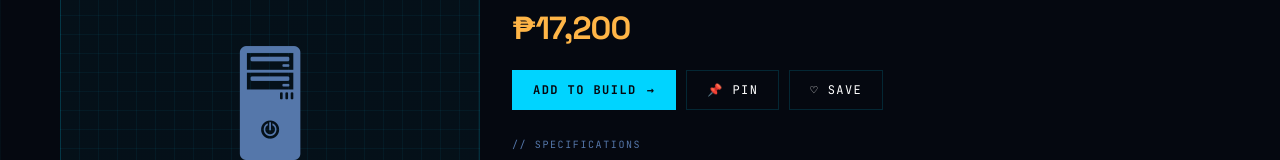
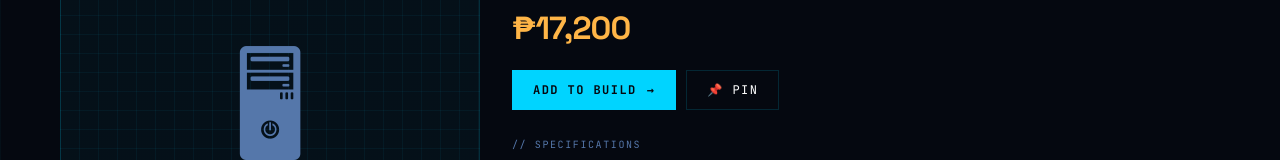
Before and after one commit to Georgebruh/ByteMePC.io, a Vue app: page /parts/cpu-13600k in a window 1280 px wide. Shown: the part 224-384 px from the top of the page. Built offline with nearby package versions, Linux system fonts and the light colour scheme.

Commit message:
Remove unnecessary button in product detail screen

```diff
--- a/src/views/parts/PartDetailView.vue
+++ b/src/views/parts/PartDetailView.vue
@@ -104,7 +104,6 @@ const classTag = computed(() => {
         <div class="detail-actions">
           <RouterLink to="/builder" class="t-btn primary">Add to Build <span class="arrow">→</span></RouterLink>
           <button class="t-btn">📌 Pin</button>
-          <button class="t-btn">♡ Save</button>
         </div>
 
         <span class="kicker mute section-kicker">// specifications</span>
```
